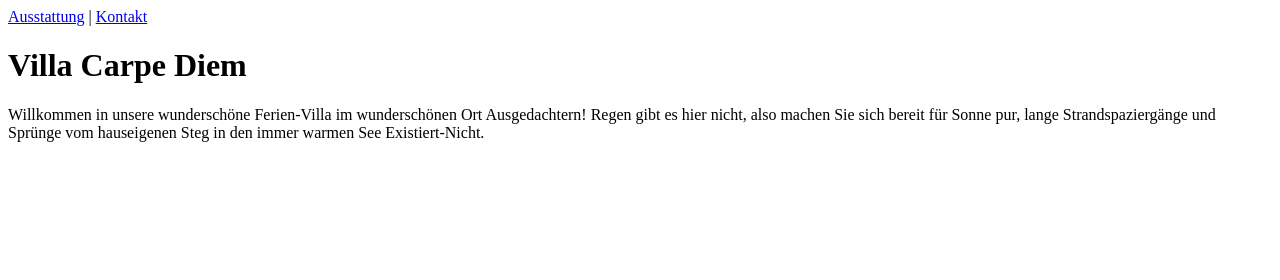
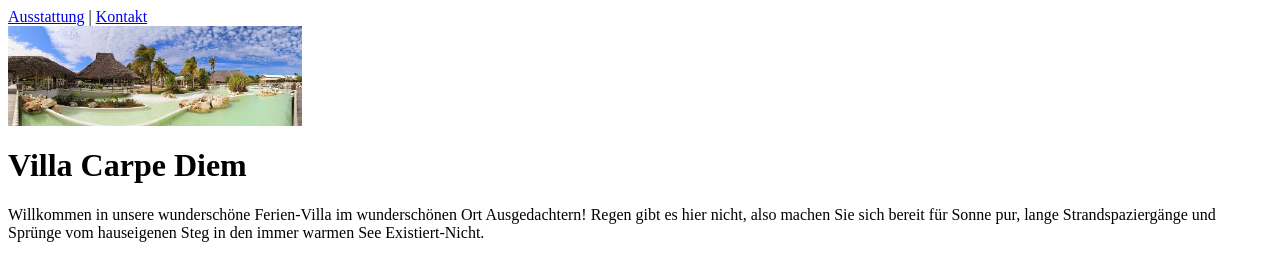
Before and after one commit to evaswart/Exercise-1, a plain HTML site: page index.html in a window 1280 px wide. Drawn offline with Linux system fonts and the light colour scheme; files whose address does not match are found by name.

Commit message:
1 binaries uploaded

```diff
--- a/index.html
+++ b/index.html
@@ -10,6 +10,7 @@
     <a href="/facilities.html">Ausstattung</a> |
     <a href="/contact.html">Kontakt</a>
     </nav>
+    <img src="R:\D2\UWG_Webentwicklung_D2_CLP\Uebung\Uebung2\villa_carpe_diem.jpg" alt="Villa Carpe Diem" height=100> <br>
     <h1>Villa Carpe Diem</h1>
     </header>
     <main>
```
Also changed, not shown: villa_carpe_diem.jpg (added).
